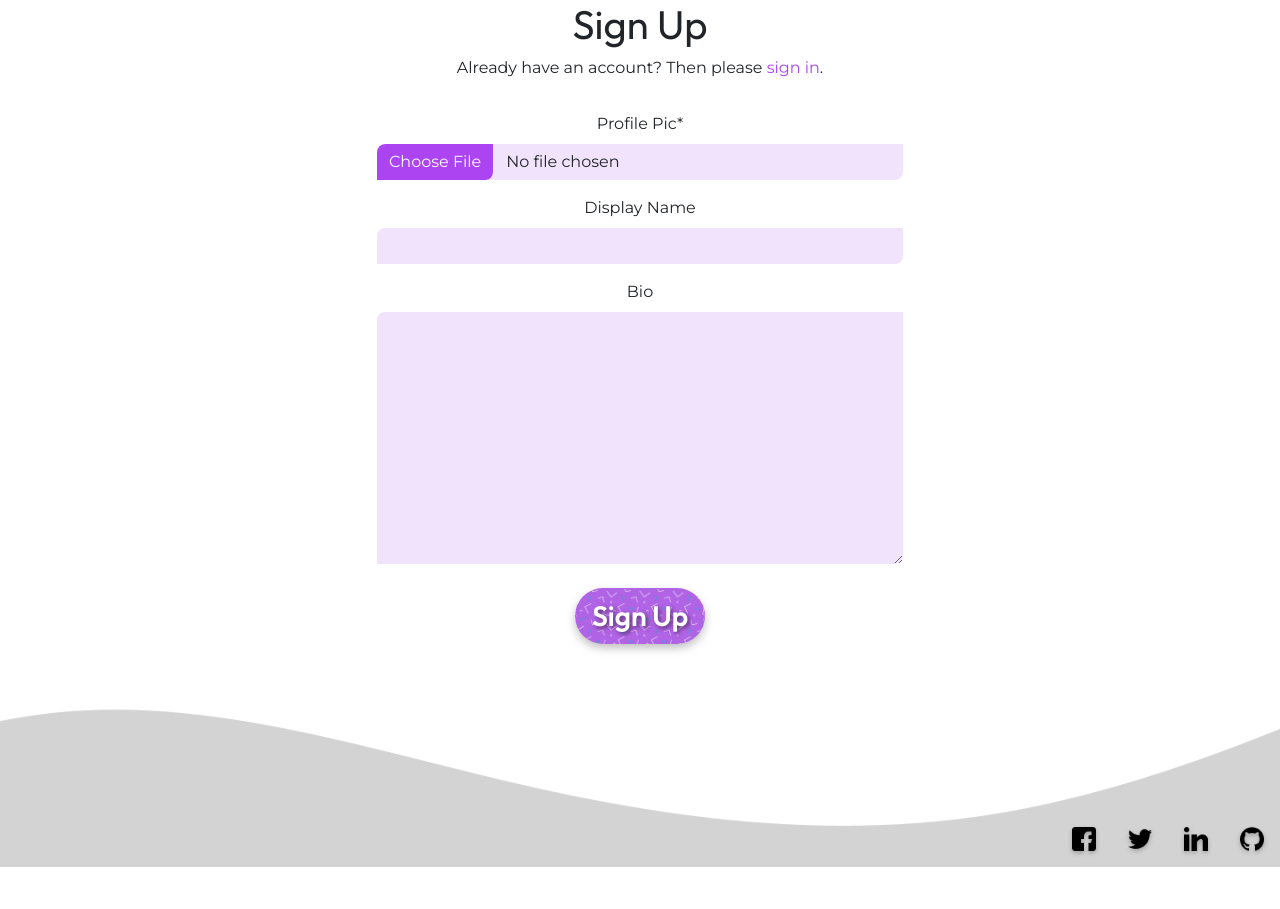
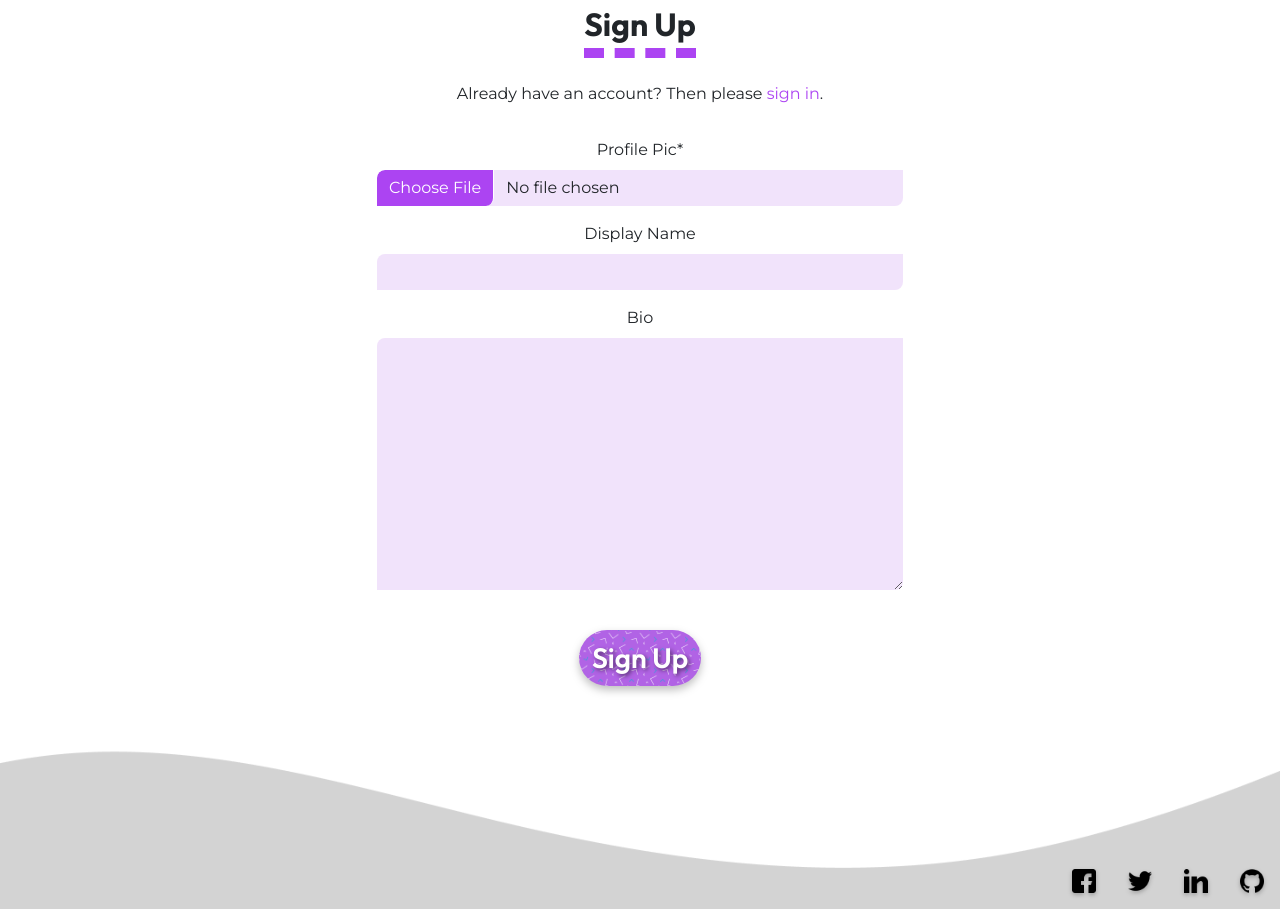
Before and after one commit to amylour/FreeFido_v2, a Django app: template templates/allauth/account/signup.html in a window 1280 px wide. Shown: the part 126-1035 px from the top of the page. Before the commit the page ends 993 px from the top, so only its background shows below. Run offline with Django 3.2, Linux system fonts and the light colour scheme; the template is opened without the code that fills it: values that come from a table or form of the project are taken from there, others are empty; parts of the project's set-up code (start-up, migrations or seed data) failed here and were passed over; some libraries are stand-ins or nearby versions.

Commit message:
edit: styling/layout/buttons

```diff
--- a/templates/allauth/account/logout.html
+++ b/templates/allauth/account/logout.html
@@ -8,7 +8,7 @@
 <div class="container text-center">
     <h1 class="section-title" id="auth">{% trans "Sign Out" %}</h1>
 
-    <p class="section-p mt-2 mb-3">{% trans 'Are you sure you want to sign out?' %}</p>
+    <p class="section-p mt-2 mb-3">Are you sure you'd like to go?</p>
 
     <form method="post" action="{% url 'account_logout' %}">
         {% csrf_token %}
--- a/templates/allauth/account/signup.html
+++ b/templates/allauth/account/signup.html
@@ -6,9 +6,9 @@
 
 {% block content %}
 <div class="container text-center">
-    <h1>{% trans "Sign Up" %}</h1>
+    <h1 class="section-title" id="auth">{% trans "Sign Up" %}</h1>
 
-    <p>{% blocktrans %}Already have an account? Then please <a href="{{ login_url }}" class="special-anchor">sign in</a>.{% endblocktrans %}
+    <p class="my-3">{% blocktrans %}Already have an account? Then please <a href="{{ login_url }}" class="special-anchor">sign in</a>.{% endblocktrans %}
     </p>
 
     <form class="form p-3" id="signup_form" method="post" action="{% url 'account_signup' %}">
@@ -17,7 +17,7 @@
         {% if redirect_field_value %}
         <input type="hidden" name="{{ redirect_field_name }}" value="{{ redirect_field_value }}" />
         {% endif %}
-        <button type="submit" class="btn btn-custom-form px-3 mt-2">Sign Up</button>
+        <button type="submit" class="btn btn-custom-form mt-4">Sign Up</button>
     </form>
 </div>
 {% endblock %}
```
